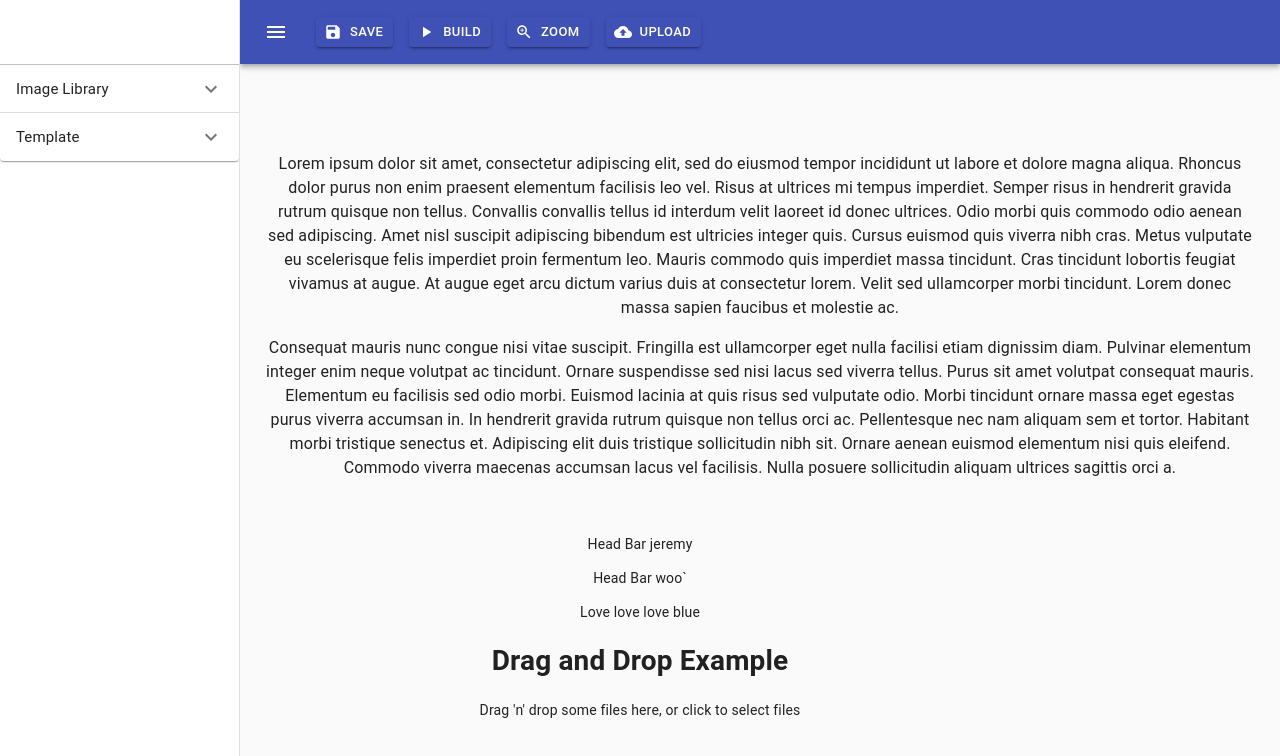
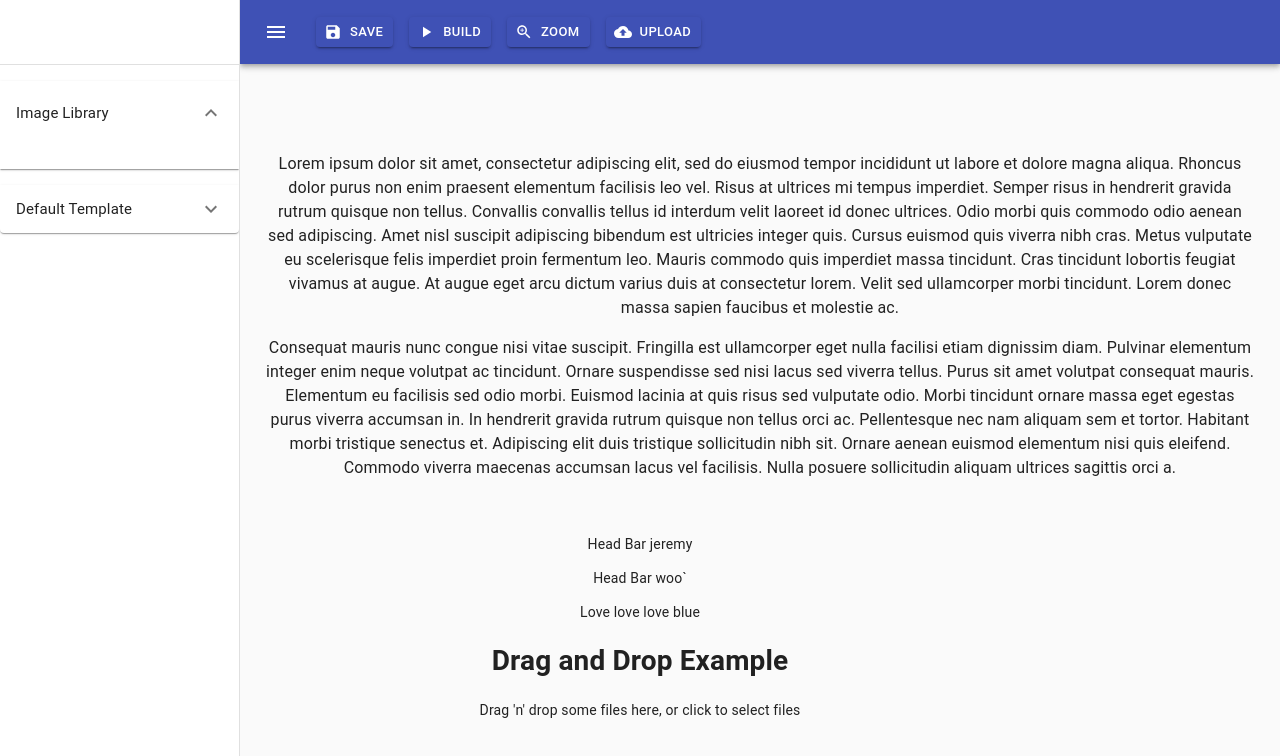
Before and after one commit to appcoreopc/rValtioTrader, a React (Create React App) app in the folder trader/: page / in a window 1280 px wide. Shown: the top 756 px of the page. Built offline with nearby package versions, Linux system fonts and the light colour scheme.

Commit message:
updated dev tools

```diff
--- a/trader/src/components/trader/appdevToolbar.tsx
+++ b/trader/src/components/trader/appdevToolbar.tsx
@@ -80,7 +80,7 @@ export function ResponsiveDrawer(props: Props) {
     <div className={classes.toolbar} />
     <Divider />
 
-    <Accordion>
+    <Accordion expanded={true}>
     <AccordionSummary
     expandIcon={<ExpandMoreIcon />}
     aria-controls="panel1a-content"
@@ -101,7 +101,7 @@ export function ResponsiveDrawer(props: Props) {
     aria-controls="panel2a-content"
     id="panel2a-header"
     >
-    <Typography className={classes.heading}>Template</Typography>
+    <Typography className={classes.heading}>Default Template</Typography>
     </AccordionSummary>
     <AccordionDetails>
     <Typography>
```
